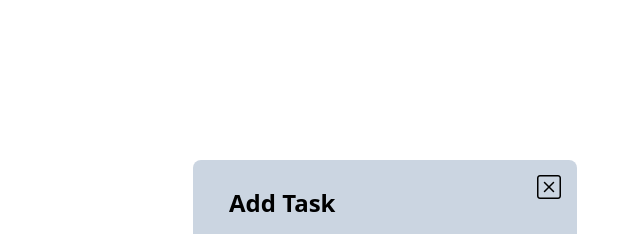
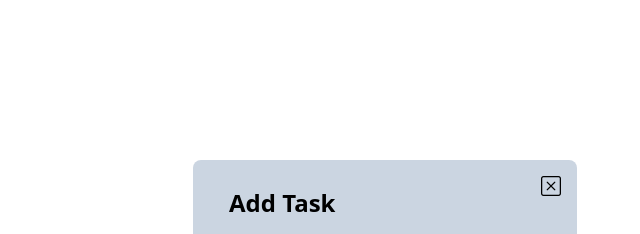
Before and after one commit to supreMe7492/To-Dos, a website built with webpack: page src/template.html in a window 1280 px wide. Both pictures are taken after a click on the element "Add Tasks". Shown: the top 234 px of the page, 383-1023 px from the left. Built offline with nearby package versions, Linux system fonts and the light colour scheme.

```diff
--- a/src/template.html
+++ b/src/template.html
@@ -66,7 +66,7 @@
     <div id="taskForm"  class="hidden  flex-col bg-slate-300  rounded-lg">
         <div id="formHead" class="h-1/5 w-full flex justify-between items-center">
             <h1 class="mt-2 ml-9 text-2xl font-bold">Add Task</h1>
-            <i class="bi bi-x-square text-2xl font-extrabold cursor-pointer mb-6 mr-4 removeIcon"></i>
+            <i class="bi bi-x-square text-xl font-extrabold cursor-pointer mb-6 mr-4 removeIcon hover:text-2xl"></i>
 
         </div>
         <form action="" class="flex gap-3 flex-col h-4/5 w-4/5 ml-9 mb-2">
```
